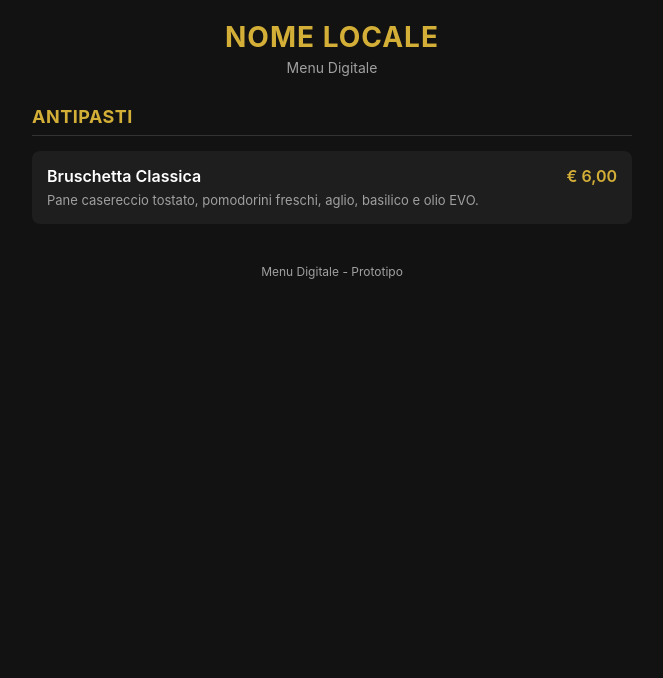
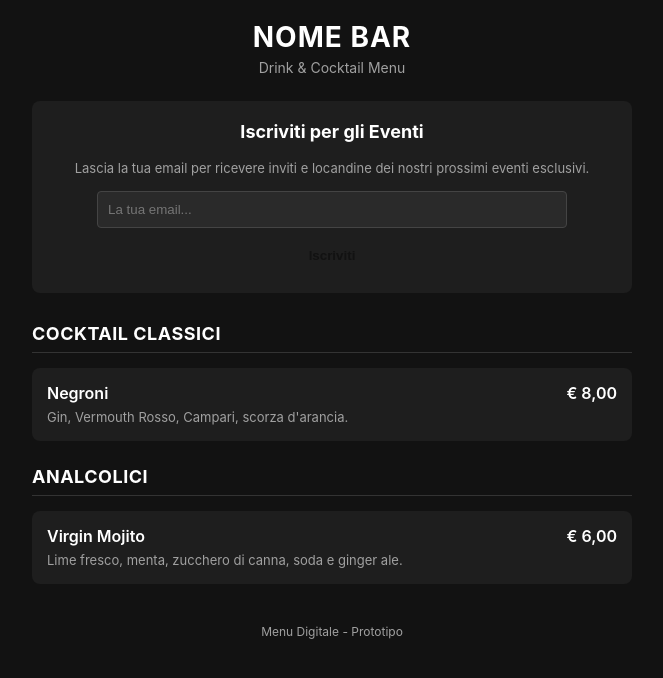
Before and after one commit to fratessitore007-coder/Menu-nibiru-planet-game-3.0, a plain HTML site: page index.html in a window 1280 px wide. Shown: the whole page, without its empty margins (308-971 px from the left). Drawn offline with Linux system fonts and the light colour scheme.

Commit message:
Update index.html

```diff
--- a/index.html
+++ b/index.html
@@ -3,14 +3,14 @@
 <head>
     <meta charset="UTF-8">
     <meta name="viewport" content="width=device-width, initial-scale=1.0">
-    <title>Nome Locale - Menu Digitale</title>
+    <title>Bar - Menu Digitale & Eventi</title>
     <style>
         :root {
             --bg-color: #121212;
             --card-bg: #1e1e1e;
             --text-primary: #ffffff;
             --text-secondary: #a0a0a0;
-            --accent-color: #d4af37;
+            --accent-color: #d4af7;
         }
         body {
             font-family: -apple-system, BlinkMacSystemFont, "Segoe UI", Roboto, Helvetica, Arial, sans-serif;
@@ -22,12 +22,42 @@
             justify-content: center;
         }
         .container { width: 100%; max-width: 600px; }
-        header { text-align: center; margin-bottom: 30px; }
+        header { text-align: center; margin-bottom: 25px; }
         header h1 { margin: 0; font-size: 28px; letter-spacing: 1px; color: var(--accent-color); }
         header p { color: var(--text-secondary); margin: 5px 0 0 0; font-size: 14px; }
+
+        .welcome-box {
+            background-color: var(--card-bg);
+            border: 1px solid var(--accent-color);
+            border-radius: 8px;
+            padding: 20px;
+            margin-bottom: 30px;
+            text-align: center;
+        }
+        .welcome-box h3 { margin-top: 0; color: var(--accent-color); font-size: 18px; }
+        .welcome-box p { font-size: 13px; color: var(--text-secondary); margin-bottom: 15px; }
+        .welcome-box input {
+            width: 80%;
+            padding: 10px;
+            border-radius: 4px;
+            border: 1px solid #444;
+            background: #2a2a2a;
+            color: #fff;
+            margin-bottom: 10px;
+        }
+        .welcome-box button {
+            background-color: var(--accent-color);
+            color: #121212;
+            border: none;
+            padding: 10px 20px;
+            font-weight: bold;
+            border-radius: 4px;
+            cursor: pointer;
+        }
+
         .category { margin-bottom: 25px; }
         .category h2 { font-size: 18px; border-bottom: 1px solid #333; padding-bottom: 8px; margin-bottom: 15px; color: var(--accent-color); text-transform: uppercase; letter-spacing: 0.5px; }
-        .item { background-color: var(--card-bg); border-radius: 8px; padding-left: 15px; padding-right: 15px; padding-top: 15px; padding-bottom: 15px; margin-bottom: 12px; display: flex; justify-content: space-between; align-items: flex-start; }
+        .item { background-color: var(--card-bg); border-radius: 8px; padding: 15px; margin-bottom: 12px; display: flex; justify-content: space-between; align-items: flex-start; }
         .item-info { flex-grow: 1; padding-right: 15px; }
         .item-title { font-size: 16px; font-weight: 600; margin: 0 0 5px 0; }
         .item-desc { font-size: 13px; color: var(--text-secondary); margin: 0; line-height: 1.4; }
@@ -38,19 +68,40 @@
 <body>
     <div class="container">
         <header>
-            <h1>NOME LOCALE</h1>
-            <p>Menu Digitale</p>
+            <h1>NOME BAR</h1>
+            <p>Drink & Cocktail Menu</p>
         </header>
+
+        <div class="welcome-box">
+            <h3>Iscriviti per gli Eventi</h3>
+            <p>Lascia la tua email per ricevere inviti e locandine dei nostri prossimi eventi esclusivi.</p>
+            <input type="email" placeholder="La tua email..." required>
+            <br>
+            <button onclick="alert('Iscrizione completata!')">Iscriviti</button>
+        </div>
+
         <section class="category">
-            <h2>Antipasti</h2>
+            <h2>Cocktail Classici</h2>
             <div class="item">
                 <div class="item-info">
-                    <h3 class="item-title">Bruschetta Classica</h3>
-                    <p class="item-desc">Pane casereccio tostato, pomodorini freschi, aglio, basilico e olio EVO.</p>
+                    <h3 class="item-title">Negroni</h3>
+                    <p class="item-desc">Gin, Vermouth Rosso, Campari, scorza d'arancia.</p>
+                </div>
+                <div class="item-price">€ 8,00</div>
+            </div>
+        </section>
+
+        <section class="category">
+            <h2>Analcolici</h2>
+            <div class="item">
+                <div class="item-info">
+                    <h3 class="item-title">Virgin Mojito</h3>
+                    <p class="item-desc">Lime fresco, menta, zucchero di canna, soda e ginger ale.</p>
                 </div>
                 <div class="item-price">€ 6,00</div>
             </div>
         </section>
+
         <footer>
             <p>Menu Digitale - Prototipo</p>
         </footer>
```
